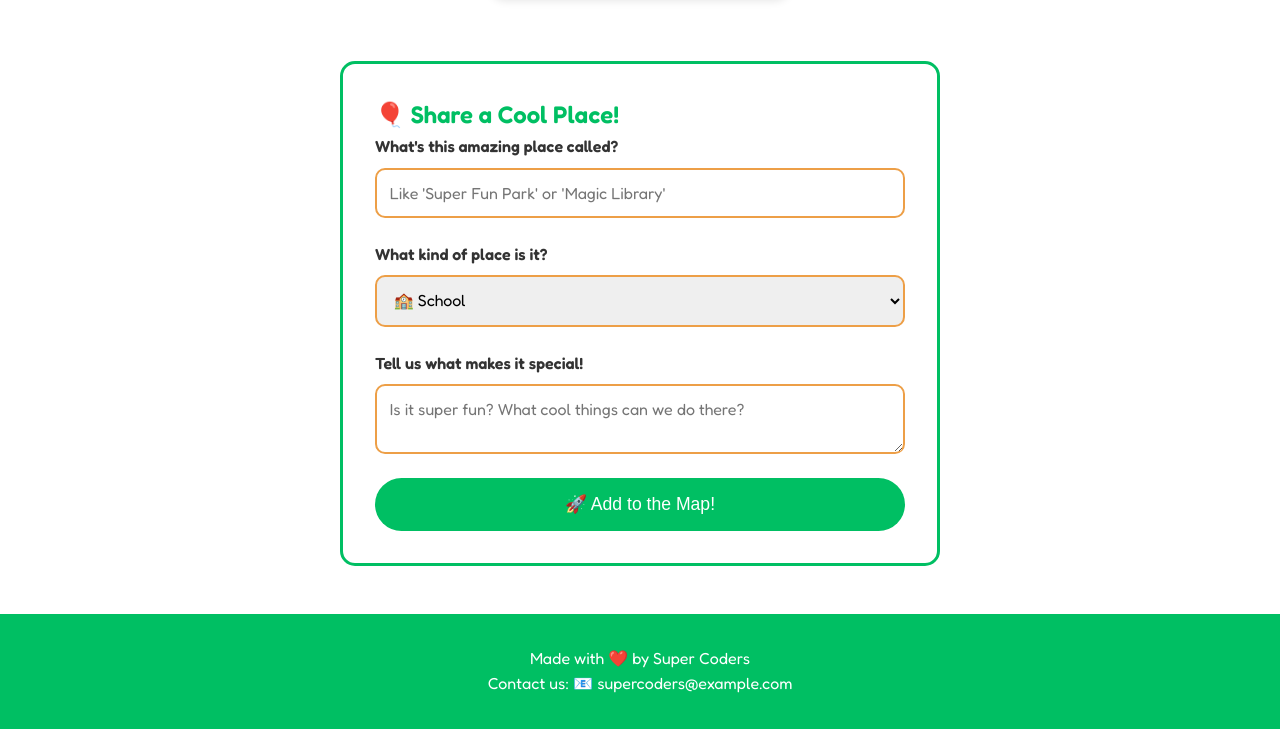
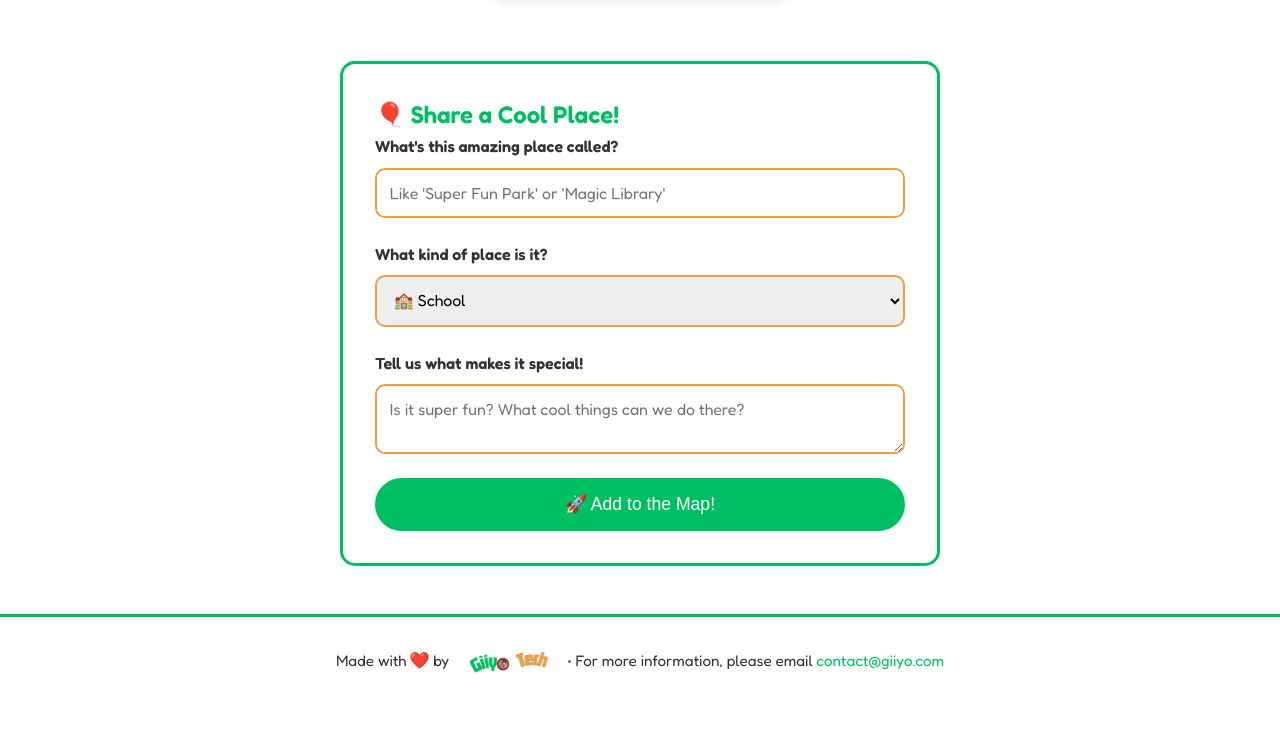
Before and after one commit to maureenblack/HTML---CSS---COMPLETE-COURSE, a plain HTML site: page index.html in a window 1280 px wide. Shown: the part 1526-2255 px from the top of the page. After the commit the page ends 2232 px from the top, so only its background shows below. Drawn offline with Linux system fonts and the light colour scheme.

Commit message:
README.MD

```diff
--- a/index.html
+++ b/index.html
@@ -88,8 +88,13 @@
     </main>
 
     <footer>
-        <p>Made with ❤️ by Super Coders</p>
-        <p>Contact us: 📧 supercoders@example.com</p>
+        <div class="footer-content">
+            <div class="footer-text">
+                <span>Made with <span class="heart">❤️</span> by</span>
+                <img src="images/giiyotech logo.png" alt="GiiyoTech Logo" class="footer-logo">
+                <span>• For more information, please email <a href="mailto:contact@giiyo.com">contact@giiyo.com</a></span>
+            </div>
+        </div>
     </footer>
 </body>
 </html>
--- a/styles.css
+++ b/styles.css
@@ -231,11 +231,56 @@ h1 {
 
 /* Footer */
 footer {
-    background-color: var(--green);
-    color: white;
+    background-color: white;
+    color: var(--text-color);
     text-align: center;
     padding: 2rem;
     margin-top: 3rem;
+    border-top: 3px solid var(--green);
+}
+
+.footer-content {
+    display: flex;
+    justify-content: center;
+    align-items: center;
+}
+
+.footer-text {
+    display: flex;
+    align-items: center;
+    gap: 0.5rem;
+    font-size: 0.95rem;
+}
+
+.footer-logo {
+    height: 25px;
+    width: auto;
+    margin: 0 0.5rem;
+}
+
+.heart {
+    display: inline-block;
+    color: var(--red);
+    animation: heartbeat 1.5s ease-in-out infinite;
+}
+
+footer a {
+    color: var(--green);
+    text-decoration: none;
+    transition: color 0.3s ease;
+}
+
+footer a:hover {
+    color: var(--orange);
+}
+
+/* Heart Animation */
+@keyframes heartbeat {
+    0% { transform: scale(1); }
+    25% { transform: scale(1.1); }
+    50% { transform: scale(1); }
+    75% { transform: scale(1.1); }
+    100% { transform: scale(1); }
 }
 
 /* Animations */
```
Also changed, not shown: 1 other file.
